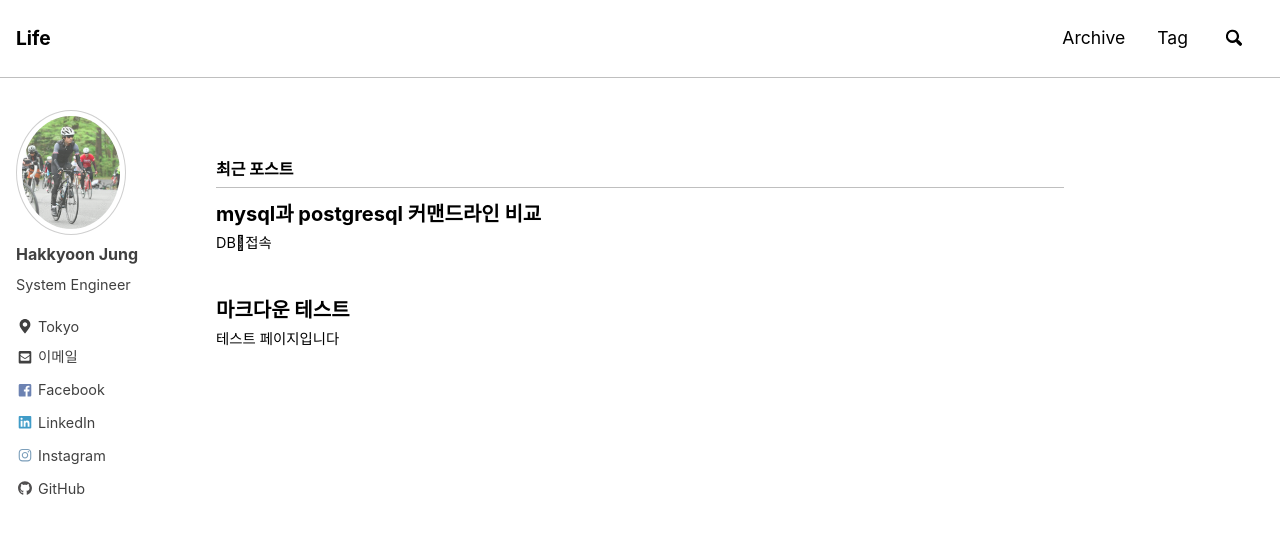
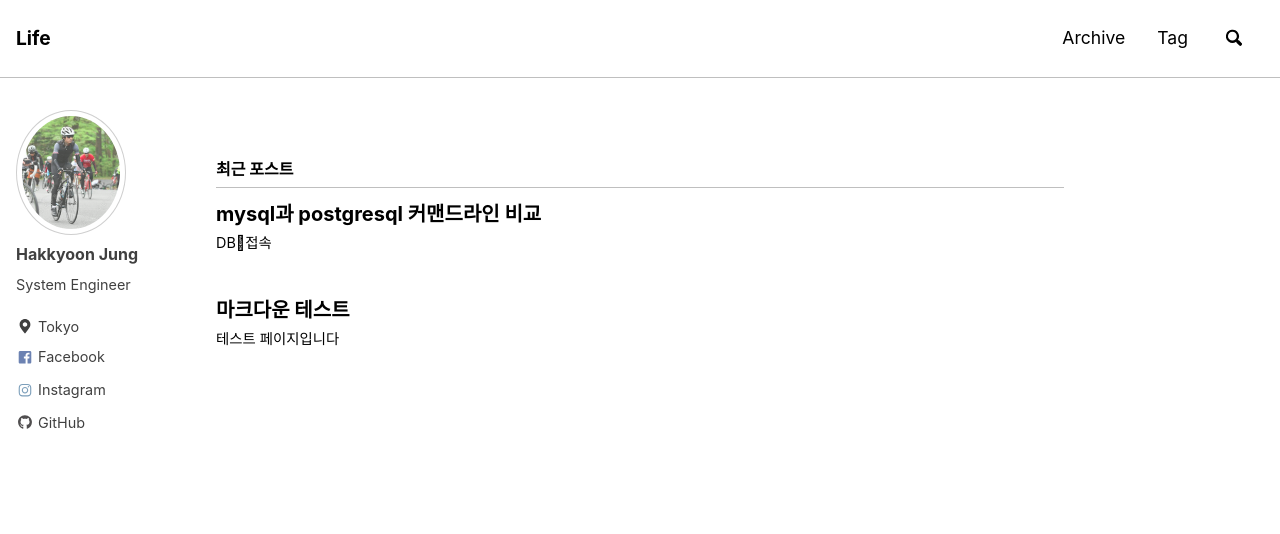
Before and after one commit to hakkyoonjung31/hakkyoonjung31.github.io, a Jekyll site: the page built from index.html, in a window 1280 px wide and 900 px high. Shown: the top 534 px of the window. Built offline with Jekyll 4.4.1, drawn with Linux system fonts in a browser that asks for light colours; nearby versions of some CDN libraries; the list of posts is cut into pages by our own code.

Commit message:
fix config

```diff
--- a/_config.yml
+++ b/_config.yml
@@ -89,7 +89,7 @@ author:
   avatar           : "/assets/images/profile.jpg"
   bio              : "System Engineer"
   location         : "Tokyo"
-  email            : "kyoonytime31@gmail.com"
+  email            : #"kyoonytime31@gmail.com"
   uri              :
   home             : "#" # null (default), "absolute or relative url to link to author home"
   bitbucket        :
@@ -104,7 +104,7 @@ author:
   keybase          :
   instagram        : "kyoonytime31"
   lastfm           :
-  linkedin         : "hakkyoon-jung-6286a8a2"
+  linkedin         : #hakkyoon-jung-6286a8a2"
   pinterest        :
   soundcloud       :
   stackoverflow    : # "123456/username" (the last part of your profile url, e.g. https://stackoverflow.com/users/123456/username)
```
